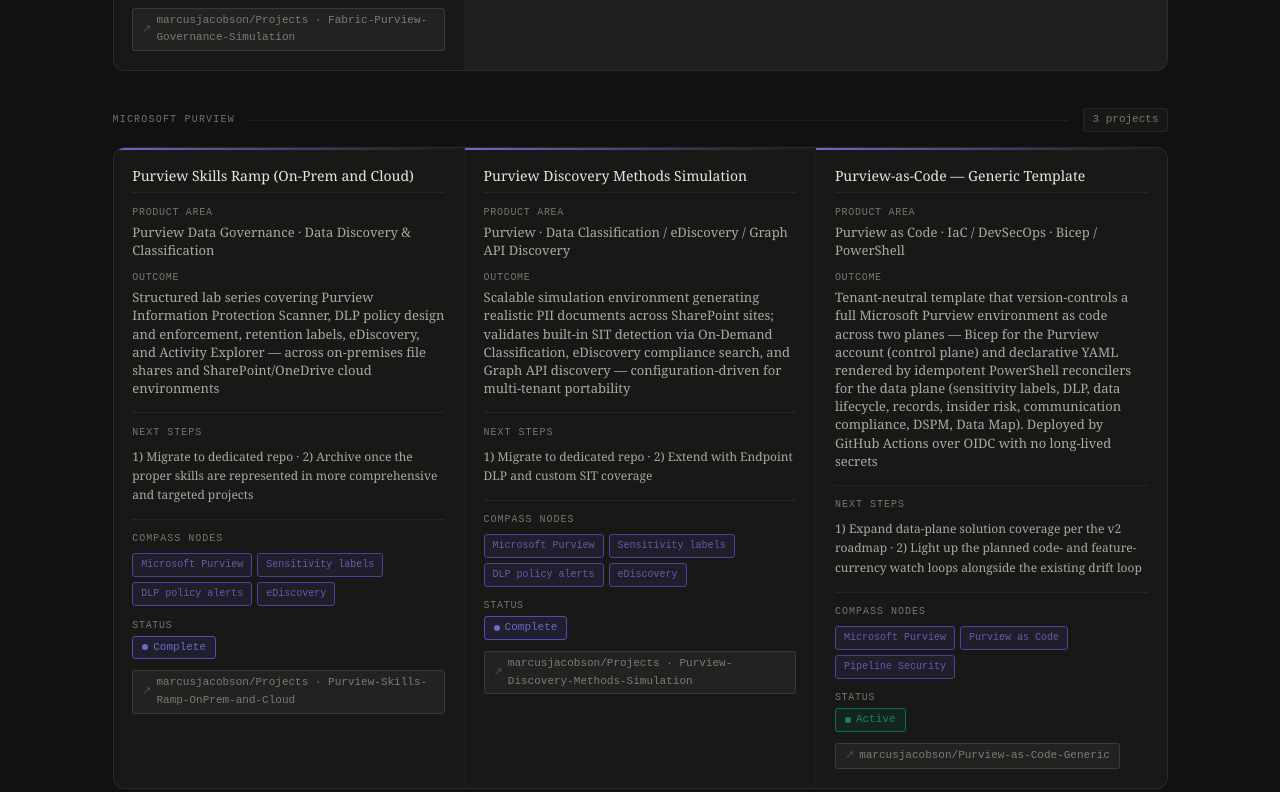
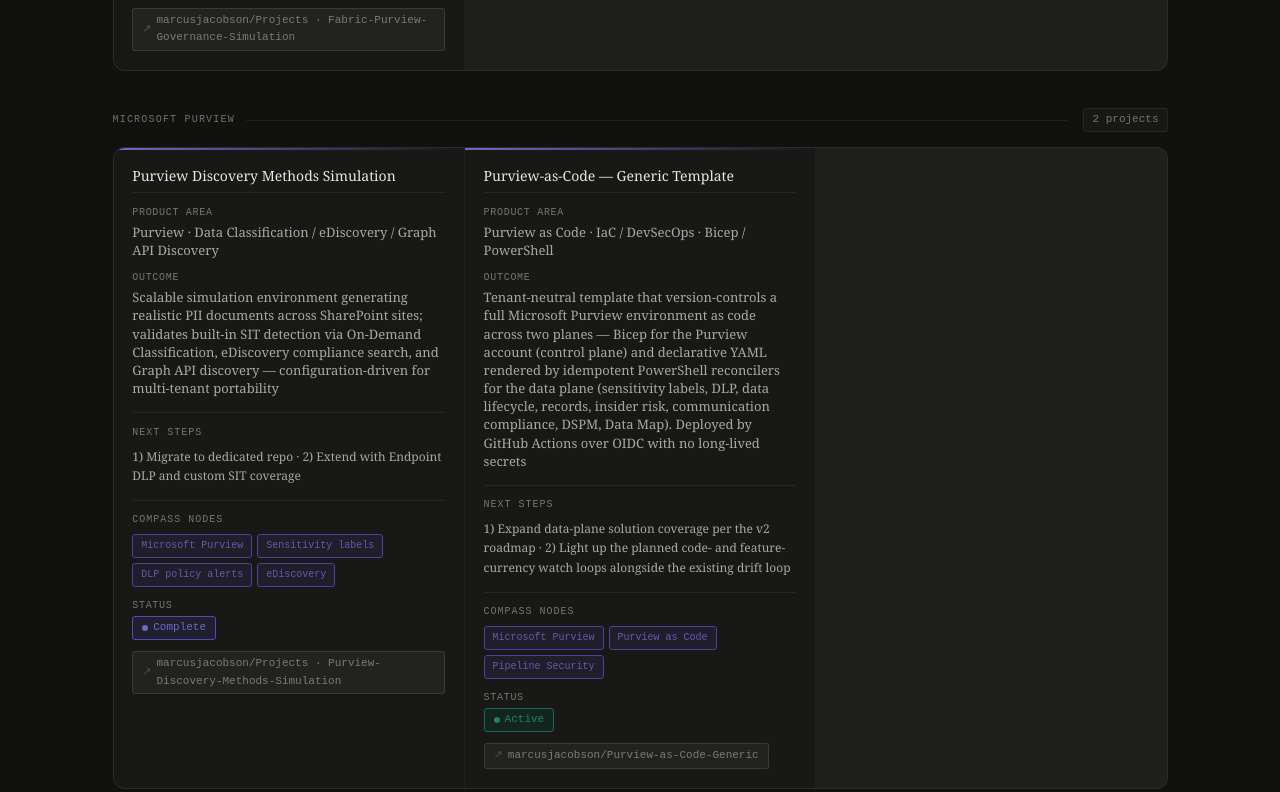
Before and after one commit to marcusjacobson/portfolio, a website: page ms_security_projects.html in a window 1280 px wide. Shown: the part 922-1714 px from the top of the page. Drawn offline with Linux system fonts and the light colour scheme.

Commit message:
Retire Purview Skills Ramp project card
Remove the "Purview Skills Ramp (On-Prem and Cloud)" card from the Projects
page — its scope is now covered by more targeted Purview projects. Drop the
Purview section count 3 -> 2 and correct the hero tallies to the accurate
remaining totals (Active 1, Complete 5, On Hold 1, Total 7; the prior values
overcounted by one). Add a CHANGELOG entry.

```diff
--- a/ms_security_projects.html
+++ b/ms_security_projects.html
@@ -140,7 +140,6 @@ body{background:var(--gray-bg);color:var(--text);
 .section.capstone .section-label{color:rgba(232,210,140,0.7);letter-spacing:.14em}
 .section.capstone .section-label::after{background:rgba(232,210,140,0.12)}
 .section.capstone .section-count{color:rgba(232,210,140,0.55);border-color:rgba(232,210,140,0.15);background:rgba(232,210,140,0.05)}
-.section.capstone .cards{border-color:rgba(232,210,140,0.12);background:rgba(232,210,140,0.04)}
 .card.capstone{background:rgba(30,28,24,0.9)}
 .card.capstone:hover{background:rgba(40,37,30,0.95)}
 .card.capstone::before{height:3px;background:linear-gradient(90deg,rgba(232,210,140,0.7),rgba(180,140,60,0.3),transparent)}
@@ -252,9 +251,9 @@ a.ddnav-bar-brand:hover{color:rgba(232,230,224,0.8)}
   </div>
   <div class="hero-meta">
     <div class="meta-chip">Active &nbsp;<span>1</span></div>
-    <div class="meta-chip">Complete &nbsp;<span>7</span></div>
+    <div class="meta-chip">Complete &nbsp;<span>5</span></div>
     <div class="meta-chip">On Hold &nbsp;<span>1</span></div>
-    <div class="meta-chip">Total &nbsp;<span>9</span></div>
+    <div class="meta-chip">Total &nbsp;<span>7</span></div>
   </div>
 </div>
 
@@ -304,39 +303,9 @@ a.ddnav-bar-brand:hover{color:rgba(232,230,224,0.8)}
 <section class="section">
   <div class="section-header">
     <p class="section-label">Microsoft Purview</p>
-    <span class="section-count">3 projects</span>
+    <span class="section-count">2 projects</span>
   </div>
   <div class="cards">
-
-    <div class="card purple">
-      <p class="card-title">Purview Skills Ramp (On-Prem and Cloud)</p>
-      <div class="field">
-        <span class="field-label">Product area</span>
-        <span class="field-value">Purview Data Governance · Data Discovery &amp; Classification</span>
-      </div>
-      <div class="field">
-        <span class="field-label">Outcome</span>
-        <span class="field-value">Structured lab series covering Purview Information Protection Scanner, DLP policy design and enforcement, retention labels, eDiscovery, and Activity Explorer — across on-premises file shares and SharePoint/OneDrive cloud environments</span>
-      </div>
-      <div class="next-steps">
-        <p class="next-steps-label">Next steps</p>
-        <p class="next-steps-value">1) Migrate to dedicated repo · 2) Archive once the proper skills are represented in more comprehensive and targeted projects</p>
-      </div>
-      <div class="compass-tags-block">
-        <p class="compass-tags-label">Compass nodes</p>
-        <div class="compass-tags">
-        <a class="compass-tag" href="ms_security_compass.html#ov-pu" target="_blank">Microsoft Purview</a>
-        <a class="compass-tag" href="ms_security_compass.html#out-labels" target="_blank">Sensitivity labels</a>
-        <a class="compass-tag" href="ms_security_compass.html#out-dlpalert" target="_blank">DLP policy alerts</a>
-        <a class="compass-tag" href="ms_security_compass.html#comp-ediscovery" target="_blank">eDiscovery</a>
-              </div>
-      </div>
-      <div class="field">
-        <span class="field-label">Status</span>
-        <span class="status complete">Complete</span>
-      </div>
-      <a class="github-link" href="https://github.com/marcusjacobson/Projects/tree/main/Microsoft/Purview/Purview-Skills-Ramp-OnPrem-and-Cloud" target="_blank" rel="noopener">marcusjacobson/Projects · Purview-Skills-Ramp-OnPrem-and-Cloud</a>
-    </div>
 
     <div class="card purple">
       <p class="card-title">Purview Discovery Methods Simulation</p>
```
Also changed, not shown: CHANGELOG.md.
